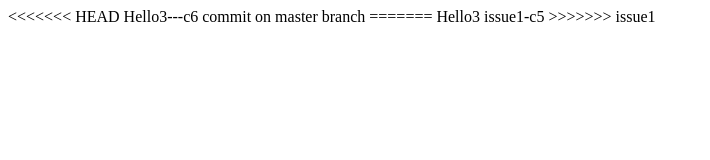
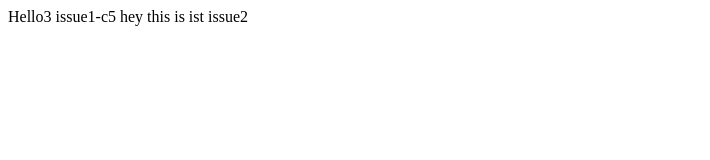
Before and after one commit to Shivalika-devi-robomq/Raising-PR1-, a plain HTML site: page index.html in a window 1280 px wide. Shown: the whole page, without its empty margins (0-710 px from the left). Drawn offline with Linux system fonts and the light colour scheme.

Commit message:
issue2commitpr

```diff
--- a/index.html
+++ b/index.html
@@ -6,11 +6,7 @@
     <title>Document</title>
 </head>
 <body>
-<<<<<<< HEAD
-    Hello3---c6 commit on master branch
-=======
-    Hello3   issue1-c5
->>>>>>> issue1
+    Hello3   issue1-c5 hey this is ist issue2
 
 </body>
 </html>
```
